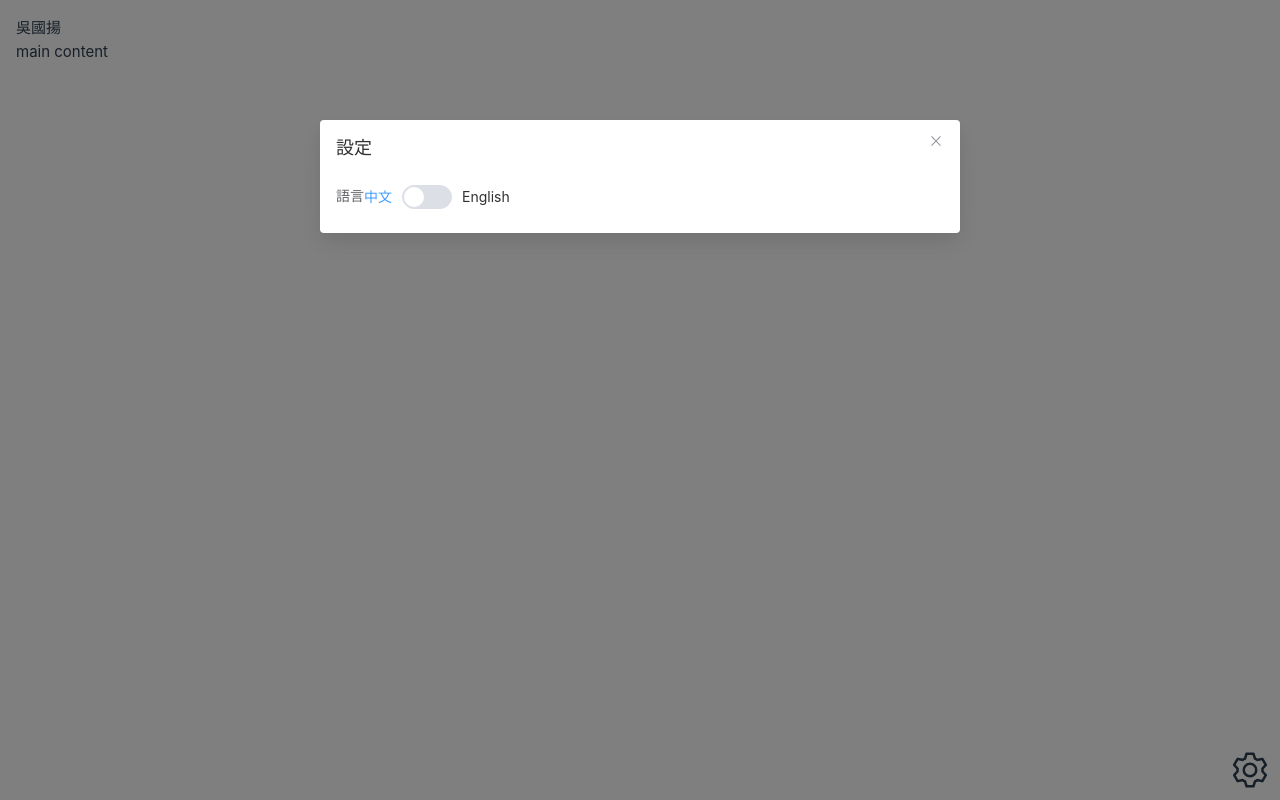
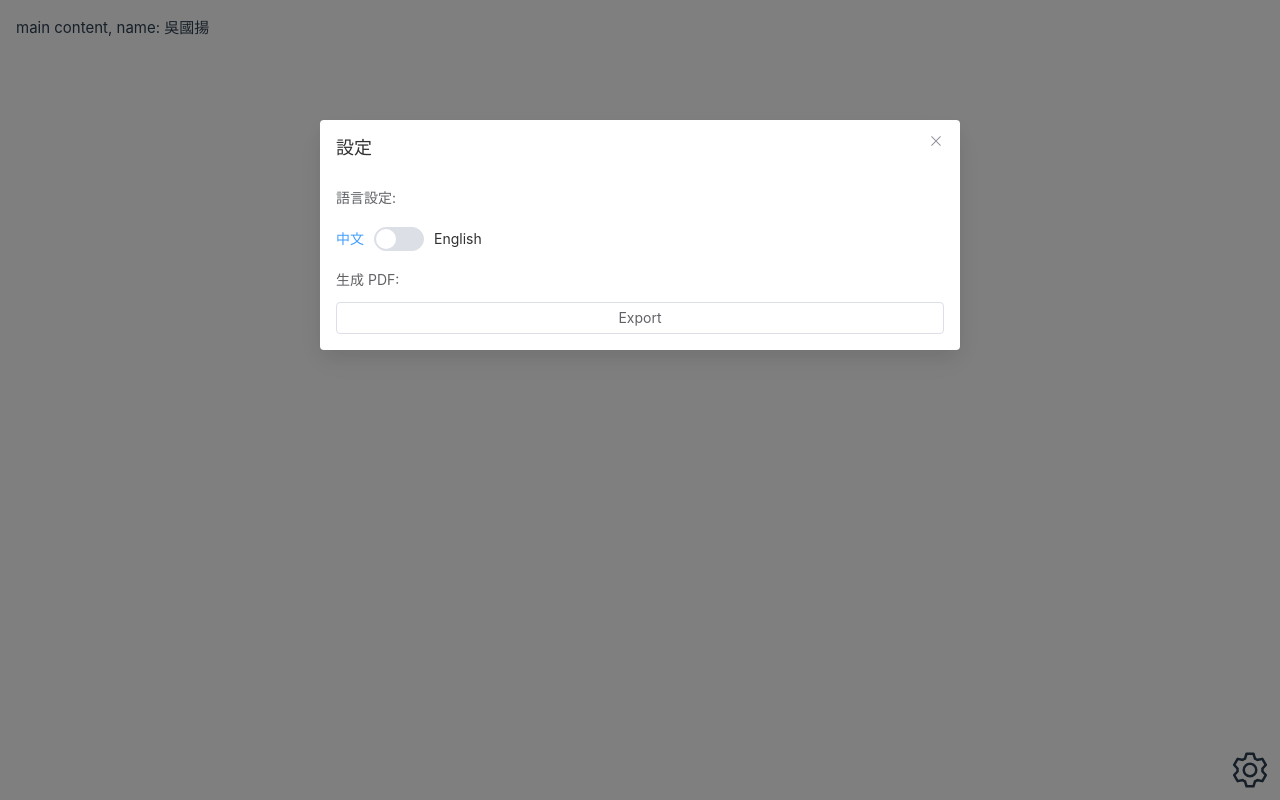
Before and after one commit to crazwade/profile, a Vue app: page / in a window 1280 px wide. Both pictures are taken after a click on the element 1250 px from the left and 770 px from the top of the page. Built offline with nearby package versions, Linux system fonts and the light colour scheme.

Commit message:
feat: ControlArea 更名 / 製作 產出PDF 功能

```diff
--- a/package.json
+++ b/package.json
@@ -13,6 +13,7 @@
   "dependencies": {
     "@element-plus/icons-vue": "^2.1.0",
     "element-plus": "^2.3.6",
+    "html2pdf.js": "^0.10.1",
     "vue": "^3.3.2",
     "vue-i18n": "^9.3.0-beta.19"
   },
--- a/src/App.vue
+++ b/src/App.vue
@@ -1,9 +1,11 @@
 <template>
   <div class=" relative w-full h-full p-4">
-    {{ $t("info.name") }}
-    <MainContent class="contain" />
-    <ControlBtn
+    <MainContent
+      ref="MainContentRef"
+    />
+    <ControlArea
       @langChange="langChange"
+      @exportPDF="exportPDF"
       :langValue="langValue"
     />
   </div>
@@ -12,14 +14,18 @@
 <script setup lang="ts">
 import { ref, computed, watch } from 'vue';
 import { useI18n } from 'vue-i18n';
-import MainContent from './view/MainContent.vue';
-import ControlBtn from './view/ControlBtn.vue';
+import MainContent from './view/MainContent/MainContent.vue';
+import ControlArea from './view/ControlArea/ControlArea.vue';
 
 const { locale } = useI18n();
 const langValue = ref(false);
-
+const MainContentRef = ref<InstanceType<typeof MainContent>>();
 const langChange = (newLang: boolean) => {
   langValue.value = newLang;
+};
+
+const exportPDF = () => {
+  MainContentRef.value?.exportToPDF();
 };
 
 // 監聽 langValue 變化並設置 locale
@@ -35,14 +41,4 @@ watch(computedLocale, (newLocale) => {
 </script>
 
 <style lang="scss" scoped>
-.contain {
-  position: relative;
-  height: calc(100% - 60px);
-  width: 100%;
-  overflow: auto;
-  .section {
-    position: relative;
-    width: 100%;
-  }
-}
 </style>
--- a/src/lang/en.json
+++ b/src/lang/en.json
@@ -1,7 +1,8 @@
 {
   "setting": {
     "title": "Setting",
-    "lang": "Language"
+    "lang": "Language Setting",
+    "pdf": "Export PDF"
   },
   "info" : {
     "name": "Kuo Yang Wu",
--- a/src/lang/zh.json
+++ b/src/lang/zh.json
@@ -1,7 +1,8 @@
 {
   "setting": {
     "title": "設定",
-    "lang": "語言"
+    "lang": "語言設定",
+    "pdf": "生成 PDF"
   },
   "info" : {
     "name": "吳國揚",
--- a/src/view/ControlBtn.vue
+++ b/src/view/ControlArea/ControlArea.vue
@@ -15,17 +15,24 @@
     :title="$t('setting.title')"
     :before-close="handleClose"
   >
-    <span>{{ $t('setting.lang') }}</span>
+  <div class="dialogLabel">
+    <span>{{ $t('setting.lang') }}:</span>
     <el-switch
       v-model="localLangSelect"
       size="large"
       active-text="English"
       inactive-text="中文"
     />
+  </div>
+  <div class="dialogLabel">
+    <span>{{ $t('setting.pdf') }}:</span>
+    <ElButton @click="exportPDF">Export</ElButton>
+  </div>
   </el-dialog>
 </template>
 
 <script setup lang='ts'>
+import { ElButton } from 'element-plus';
 import { ref, watch, onMounted } from 'vue';
 
 const localLangSelect = ref(true);
@@ -41,6 +48,7 @@ onMounted(() => {
 
 const emits = defineEmits<{
   (e: 'langChange', value: boolean):void;
+  (e: 'exportPDF'):void;
 }>();
 
 watch(localLangSelect, () => {
@@ -51,9 +59,18 @@ const handleClose = () => {
   dialogVisible.value = false;
 };
 
-
+const exportPDF = () => {
+  // 呼叫 MainContent 的輸出 PDF 函式
+  emits('exportPDF');
+};
 </script>
 
 <style lang="scss" scoped>
-
+.dialogLabel {
+  display: flex;
+  flex-direction: column;
+  span {
+    margin: 10px 0;
+  }
+}
 </style>
--- a/src/view/MainContent.vue
+++ /dev/null
@@ -1,12 +0,0 @@
-<template>
-  <div>
-    main content
-  </div>
-</template>
-
-<script setup lang='ts'>
-</script>
-
-<style lang="scss" scoped>
-
-</style>
--- /dev/null
+++ b/src/view/MainContent/MainContent.vue
@@ -0,0 +1,33 @@
+<template>
+  <div id="main">
+    main content, name: {{ $t("info.name") }}
+  </div>
+</template>
+
+<script setup lang='ts'>
+import html2pdf from 'html2pdf.js';
+import { useI18n } from 'vue-i18n';
+
+const { t } = useI18n();
+
+const exportToPDF = () => {
+  const content = document.getElementById('main');
+  const opt = {
+    margin: 10,
+    filename: `${t("info.name")} resume.pdf`,
+    image: { type: 'jpeg', quality: 0.98 },
+    html2canvas: { scale: 2 },
+    jsPDF: { unit: 'mm', format: 'a4', orientation: 'portrait' },
+  };
+
+  html2pdf().from(content).set(opt).save();
+};
+
+defineExpose({
+  exportToPDF
+});
+</script>
+
+<style lang="scss" scoped>
+
+</style>
```
Also changed, not shown: 1 other file (tests, documents, lock files or other folders).
